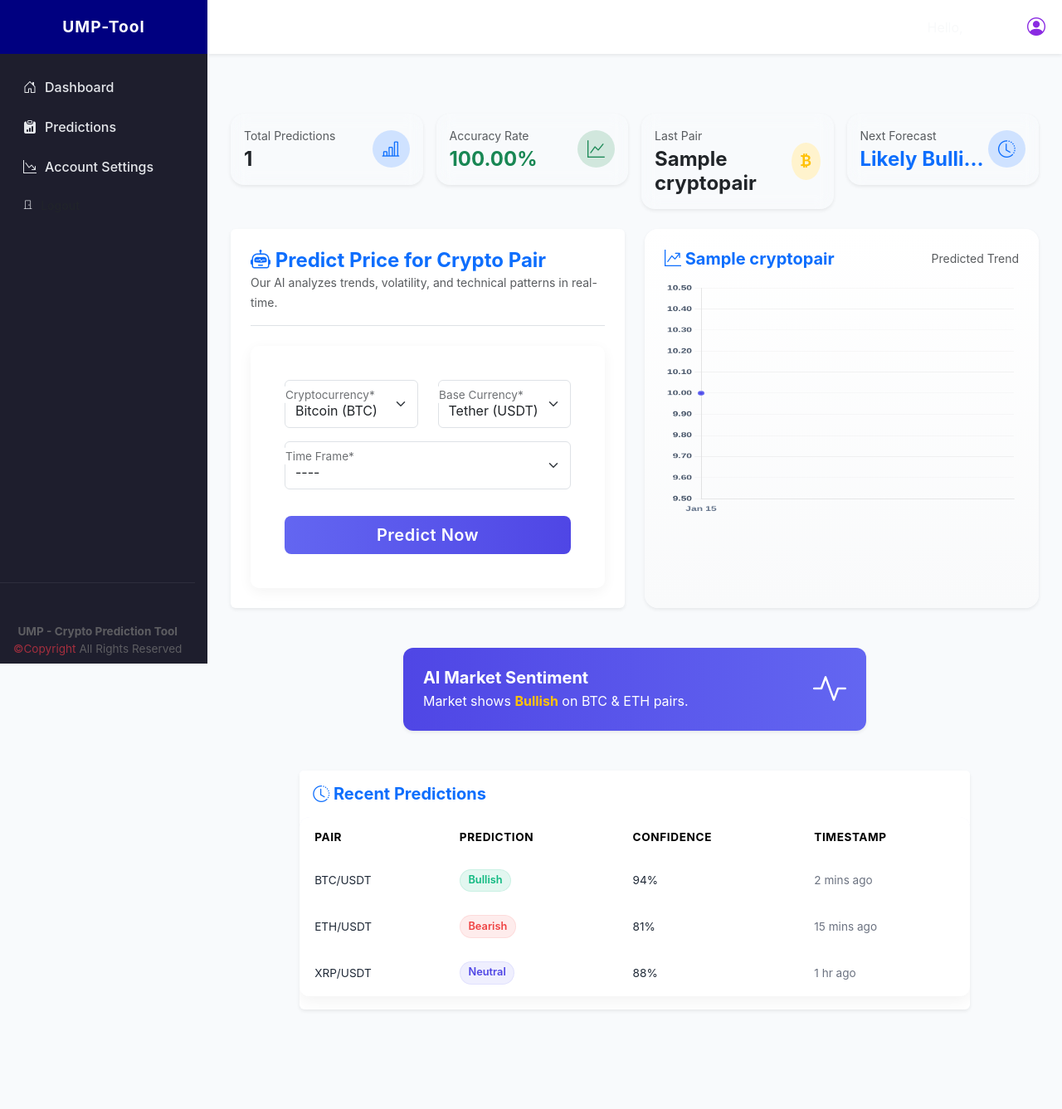
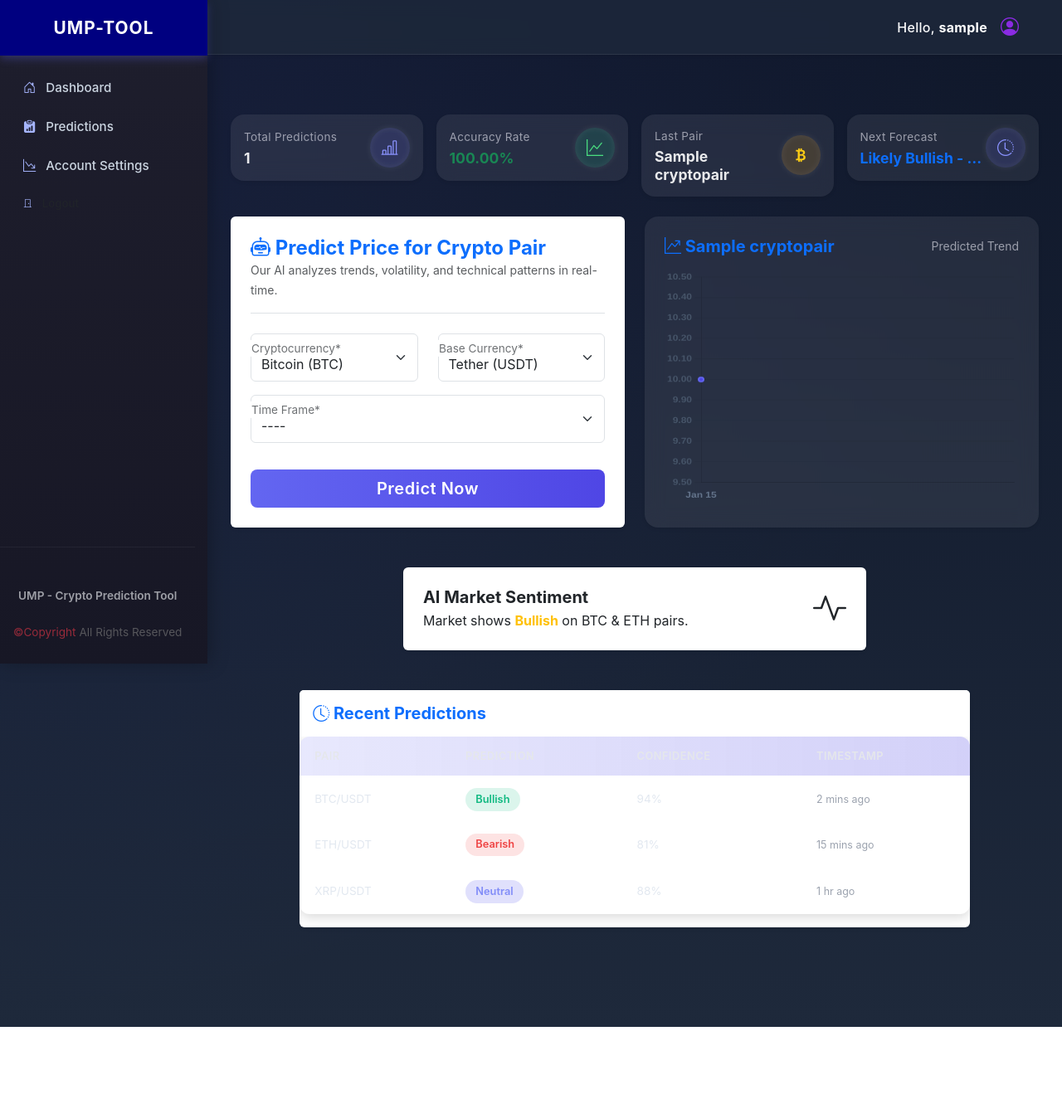
Before and after one commit to ndmichael/ump-crypto-predictor, a Django app: page /user/dashboard/ in a window 1280 px wide. Shown: the whole page at 83% size. After the commit the page ends 1238 px from the top, so only its background shows below. Run offline with Django 5.2, Linux system fonts and the light colour scheme; a user stored in the database is signed in; tables that the repository leaves empty hold one stand-in row (values such as "Sample post"); some libraries are stand-ins or nearby versions.

Commit message:
CSS Styled for the dashboard

```diff
--- a/users/static/users/css/account.css
+++ b/users/static/users/css/account.css
@@ -1,3 +1,8 @@
+/* ================================
+   🌙 UMP Dashboard — Clean CSS
+   ================================ */
+
+/* === ROOT COLORS === */
 :root {
   --primary: #4f46e5;
   --primary-dark: #3730a3;
@@ -9,115 +14,240 @@
   --text-color: #0f172a;
 }
 
-/* GENERAL RESET */
+/* === RESET === */
 body {
   background: var(--content-bg);
   color: var(--text-color);
-  font-family: 'Inter', sans-serif;
+  font-family: "Inter", sans-serif;
   margin: 0;
   padding: 0;
 }
 
-/* SIDEBAR */
+/* ================================
+   🧭 SIDEBAR — Modern Premium Look
+================================ */
 #sidebar {
   width: 250px;
   height: 100%;
   position: fixed;
   left: 0;
   top: 0;
-  background: var(--sidebar-bg);
+  background: linear-gradient(180deg, #1e1e2d 0%, #171725 100%);
   color: #e5e7eb;
   transition: all 0.3s ease;
   z-index: 100;
+  box-shadow: 4px 0 20px rgba(0, 0, 0, 0.25);
 }
 
+/* === LOGO AREA === */
 #sidebar .navbar-brand {
   display: block;
   text-align: center;
-  padding: 1.5rem 0;
+  padding: 1.4rem 0;
   font-weight: 700;
-  font-size: 1.2rem;
-  background: var(--primary);
-  color: #fff !important;
+  font-size: 1.3rem;
+  background: linear-gradient(90deg, #4f46e5, #6366f1);
+  color: #fff;
+  text-transform: uppercase;
   letter-spacing: 1px;
+  box-shadow: 0 4px 10px rgba(99, 102, 241, 0.3);
 }
 
+/* === NAV LINKS === */
 #sidebar ul {
   list-style: none;
   padding-left: 0;
+  margin-top: 1rem;
 }
 
 .nav-link {
   display: flex;
   align-items: center;
   padding: 12px 1.5rem;
-  color: #e5e7eb !important;
+  color: #cbd5e1;
   font-weight: 500;
+  font-size: 0.95rem;
   border-left: 4px solid transparent;
+  transition: background 0.2s ease, border-color 0.2s ease;
+  text-decoration: none;
+}
+
+.nav-link .bi {
+  margin-right: 12px;
+  font-size: 1.05rem;
+  color: #a5b4fc;
+}
+
+/* Active/hover state: clean, not flashy */
+.nav-link.active,
+.nav-link:hover {
+  background-color: #2a2a40;
+  color: #fff;
+  border-left: 4px solid var(--primary);
+}
+
+/* === Predict Button (Main Call-to-Action) === */
+.nav-link.nav-predict {
+  margin: 0.8rem 1rem;
+  background: linear-gradient(90deg, #4f46e5, #6366f1);
+  color: #fff;
+  border-radius: 8px;
+  border: none;
+  font-weight: 600;
+  padding: 10px 1.2rem;
+  display: flex;
+  align-items: center;
+  justify-content: flex-start;
+  box-shadow: 0 3px 10px rgba(79, 70, 229, 0.25);
+  transition: transform 0.1s ease-in-out;
+}
+
+.nav-link.nav-predict .bi {
+  color: #fff;
+  margin-right: 10px;
+  font-size: 1.1rem;
+}
+
+/* No color shift — just a subtle lift */
+.nav-link.nav-predict:hover {
+  transform: translateY(-1px);
+}
+
+/* === SIDEBAR FOOTER === */
+#sidebar .pt-lg-5 {
+  font-size: 0.85rem;
+  opacity: 0.65;
+  border-top: 1px solid rgba(255, 255, 255, 0.08);
+  padding: 1.2rem 1rem;
+  margin-top: auto;
+  text-align: center;
+  color: #a1a1aa;
+}
+
+#sidebar .pt-lg-5 strong {
+  display: block;
+  color: #e5e7eb;
+  font-weight: 600;
+  margin-bottom: 4px;
+}
+
+
+/* ================================
+   🧩 CONTENT WRAPPER (Enhanced)
+================================ */
+.content-wrapper {
+  padding-left: 250px;
+  min-height: 100vh;
+  background: linear-gradient(180deg, #0f172a 0%, #1e293b 100%);
+  color: #e2e8f0;
+  transition: all 0.3s ease;
+  position: relative;
+}
+
+/* Add gentle inner glow + depth */
+.content-wrapper::before {
+  content: "";
+  position: absolute;
+  inset: 0;
+  background: radial-gradient(
+    circle at top left,
+    rgba(99, 102, 241, 0.08),
+    transparent 70%
+  );
+  pointer-events: none;
+}
+
+/* ================================
+   🔹 NAVBAR (Polished)
+================================ */
+.content-wrapper .navbar {
+  background: rgba(30, 41, 59, 0.85);
+  backdrop-filter: blur(10px);
+  border-bottom: 1px solid rgba(255, 255, 255, 0.08);
+  box-shadow: 0 4px 12px rgba(0, 0, 0, 0.4);
+  padding: 1rem 2rem;
   transition: all 0.3s ease;
 }
 
-.nav-link .bi {
-  margin-right: 10px;
+/* Navbar hover glow (subtle premium) */
+.content-wrapper .navbar:hover {
+  background: rgba(30, 41, 59, 0.92);
+  box-shadow: 0 4px 16px rgba(99, 102, 241, 0.1);
 }
 
-.nav-link:hover,
-.nav-link.active {
-  background-color: var(--sidebar-hover);
-  color: #fff !important;
-  border-left: 4px solid var(--primary);
+/* ================================
+   🔹 NAVBAR TEXT & ELEMENTS
+================================ */
+.content-wrapper .navbar p,
+.content-wrapper .navbar h5,
+.content-wrapper .navbar a,
+.content-wrapper .navbar .nav-link {
+  color: #e2e8f0;
+  font-weight: 500;
+  letter-spacing: 0.3px;
+  transition: color 0.3s ease;
 }
 
-/* SIDEBAR FOOTER */
-#sidebar .pt-lg-5 {
-  font-size: 0.85rem;
-  opacity: 0.7;
-  border-top: 1px solid rgba(255, 255, 255, 0.1);
-  padding-top: 1.5rem;
+.content-wrapper .navbar p span {
+  color: #818cf8; /* subtle purple accent */
 }
 
-/* CONTENT AREA */
-.content-wrapper {
-  padding-left: 250px;
-  min-height: 100vh;
-  background: var(--content-bg);
-  transition: all 0.3s ease;
+.content-wrapper .navbar a:hover,
+.content-wrapper .navbar .nav-link:hover {
+  color: #a5b4fc;
 }
 
-.content-wrapper .navbar {
-  background: var(--navbar-bg);
-  box-shadow: 0 2px 8px rgba(0, 0, 0, 0.05);
+/* ================================
+   🔹 RESPONSIVE TWEAKS
+================================ */
+@media (max-width: 992px) {
+  .content-wrapper {
+    padding-left: 0;
+  }
+
+  .content-wrapper .navbar {
+    border-radius: 0;
+    padding: 1rem;
+  }
 }
 
-.content-wrapper .navbar p {
-  color: var(--text-color);
+
+/* ================================
+   📊 STAT CARD — Refined Dark Mode Premium
+================================ */
+.stat-card {
+  border-radius: 16px;
+  background: rgba(255, 255, 255, 0.08); /* slightly darker glass */
+  backdrop-filter: blur(12px);
+  border: 1px solid rgba(255, 255, 255, 0.08);
+  padding: 1.25rem 1.5rem;
+  transition: all 0.3s ease;
+  box-shadow: 0 4px 18px rgba(0, 0, 0, 0.25);
 }
 
-/* FORM CARD */
-form#crypto-form {
-  background: var(--card-bg);
-  border-radius: 10px;
-  padding: 2.5rem;
-  box-shadow: 0 4px 16px rgba(0, 0, 0, 0.05);
+.stat-card:hover {
+  transform: translateY(-4px);
+  background: rgba(255, 255, 255, 0.15);
+  box-shadow: 0 8px 24px rgba(0, 0, 0, 0.35);
+  border-color: rgba(99, 102, 241, 0.25);
 }
 
-form#crypto-form h4 {
-  color: var(--primary);
-  font-weight: 700;
-  border-bottom: 2px solid rgba(79, 70, 229, 0.2);
-  padding-bottom: 10px;
+/* text colors — visible on dark backgrounds */
+.stat-card p {
+  color: rgba(235, 235, 245, 0.6) !important;
+  font-size: 0.85rem;
+  margin-bottom: 0.25rem;
+  letter-spacing: 0.3px;
 }
 
-/* Dashboard Enhancements */
-.stat-card {
-  border-radius: 12px;
-  background: #fff;
-  transition: all 0.3s ease;
+.stat-card h4 {
+  color: rgba(255, 255, 255, 0.9);
+  font-weight: 600;
+  font-size: 1.1rem;
+  margin: 0;
 }
-.stat-card:hover {
-  transform: translateY(-4px);
-  box-shadow: 0 6px 16px rgba(0,0,0,0.08);
-}
+
+/* make icons softly luminous */
 .stat-icon {
   width: 48px;
   height: 48px;
@@ -125,228 +255,94 @@ form#crypto-form h4 {
   align-items: center;
   justify-content: center;
   border-radius: 50%;
-  font-size: 1.2rem;
+  font-size: 1.25rem;
+  box-shadow: inset 0 0 10px rgba(255, 255, 255, 0.08),
+              0 0 8px rgba(255, 255, 255, 0.08);
+}
+
+/* subtle glow tone for each color */
+.stat-icon.bg-primary-subtle {
+  background: rgba(99, 102, 241, 0.15) !important;
+  color: #8b93ff !important;
+}
+
+.stat-icon.bg-success-subtle {
+  background: rgba(16, 185, 129, 0.15) !important;
+  color: #4ade80 !important;
+}
+
+.stat-icon.bg-warning-subtle {
+  background: rgba(245, 158, 11, 0.15) !important;
+  color: #facc15 !important;
+}
+
+.stat-icon.bg-danger-subtle {
+  background: rgba(239, 68, 68, 0.15) !important;
+  color: #f87171 !important;
 }
 
 
-/* === STAT CARDS === */
-.stat-card {
-  background: rgba(255, 255, 255, 0.05);
-  border-radius: 1rem;
-  backdrop-filter: blur(10px);
-  transition: all 0.3s ease-in-out;
-  border: 1px solid rgba(255, 255, 255, 0.08);
+/* ================================
+   💠 AI INSIGHT CARD — Match Chart Style
+================================ */
+.ai-card {
+  background: rgba(255, 255, 255, 0.08);
+  backdrop-filter: blur(12px);
+  border-radius: 12px;
+  border: 1px solid rgba(255, 255, 255, 0.1);
+  box-shadow: 0 4px 18px rgba(0, 0, 0, 0.25);
+  transition: all 0.3s ease;
 }
 
-.stat-card:hover {
-  transform: translateY(-3px);
-  border-color: #6366f1;
-  box-shadow: 0 0 15px rgba(99, 102, 241, 0.2);
-}
-
-.stat-icon {
-  width: 45px;
-  height: 45px;
-  display: flex;
-  align-items: center;
-  justify-content: center;
-  border-radius: 50%;
-  font-size: 1.3rem;
-}
-
-/* === CUSTOM BUTTON === */
-.btn-custom {
-  background: linear-gradient(90deg, #6366f1, #4f46e5);
-  border: none;
-  border-radius: 8px;
-  color: #fff !important;
-  font-weight: 600;
-  letter-spacing: 0.5px;
-  transition: all 0.3s ease-in-out;
-}
-
-.btn-custom:hover {
-  background: linear-gradient(90deg, #4f46e5, #3b82f6);
-  transform: scale(1.03);
-  box-shadow: 0 4px 14px rgba(99, 102, 241, 0.3);
-}
-
-/* === CRYPTO FORM FIXED === */
-#crypto-form {
-  background: rgba(17, 25, 40, 0.75); /* darker glass */
-  backdrop-filter: blur(16px) saturate(180%);
-  -webkit-backdrop-filter: blur(16px) saturate(180%);
-  border: 1px solid rgba(255, 255, 255, 0.15);
-  border-radius: 16px;
-  color: #f3f4f6;
-  padding: 2rem;
-}
-
-/* === UNIVERSAL TABLE THEME (applies to all .table elements) === */
-
-/* Core table container */
-.table {
-  width: 100%;
-  border-collapse: separate;
-  border-spacing: 0;
-  background: #ffffff;
-  border-radius: 12px;
-  overflow: hidden;
-  box-shadow: 0 6px 18px rgba(0, 0, 0, 0.05);
-  transition: all 0.2s ease-in-out;
-}
-
-/* Header styling */
-.table thead {
-  background: linear-gradient(90deg, rgba(79,70,229,0.12), rgba(99,102,241,0.08));
-  border-bottom: 2px solid rgba(99, 102, 241, 0.5);
-}
-
-.table thead th {
-  font-weight: 700;
-  color: #000;
-  text-transform: uppercase;
-  letter-spacing: 0.6px;
-  font-size: 0.85rem;
-  padding: 14px 18px;
-  border: none !important;
+.ai-card:hover {
+  background: rgba(255, 255, 255, 0.14);
+  border-color: rgba(99, 102, 241, 0.25);
+  box-shadow: 0 8px 24px rgba(0, 0, 0, 0.35);
 }
 
 
-
-/* Body styling */
-.table tbody tr {
-  background: #fff;
-  transition: background 0.2s ease, transform 0.2s ease;
-}
-.table tbody tr:nth-child(odd) {
-  background: #fafafa;
-}
-.table tbody tr:hover {
-  background: rgb(99, 102, 241) !important;
-}
-
-.table td {
-  padding: 14px 18px;
-  border: none !important;
-  vertical-align: middle;
-  font-size: 0.85rem;
-  color: #1f2937;
-}
-
-/* Small text / timestamps */
-.table .small-muted {
-  font-size: 0.85rem;
-  color: #6b7280;
-}
-
-/* Table borders (optional subtle effect) */
-.table tr:last-child td {
-  border-bottom: none;
-}
-
-/* Badges: clean universal theme */
-.badge {
-  font-size: 0.8rem;
-  font-weight: 600;
-  padding: 0.4rem 0.6rem;
-  border-radius: 999px;
-  border: 1px solid transparent;
-}
-
-/* Consistent badge variants */
-.badge-success {
-  background: rgba(16, 185, 129, 0.12) !important;
-  color: #10b981 !important;
-  border-color: rgba(16, 185, 129, 0.12);
-}
-.badge-danger {
-  background: rgba(239, 68, 68, 0.1) !important;
-  color: #ef4444 !important;
-  border-color: rgba(239, 68, 68, 0.1);
-}
-.badge-warning {
-  background: rgba(250, 204, 21, 0.15) !important;
-  color: #ca8a04 !important;
-  border-color: rgba(250, 204, 21, 0.15);
-}
-.badge-info {
-  background: rgba(99, 102, 241, 0.1) !important;
-  color: #4f46e5 !important;
-  border-color: rgba(99, 102, 241, 0.1);
-}
-.badge-secondary {
-  background: rgba(107, 114, 128, 0.1) !important;
-  color: #374151 !important;
-  border-color: rgba(107, 114, 128, 0.1);
-}
-
-/* Responsive tables */
-.table-responsive {
-  border-radius: 12px;
-  overflow-x: auto;
-}
-
-/* Dark mode / glass backgrounds (if you ever use them) */
-[data-theme="dark"] .table {
-  background: rgba(30, 41, 59, 0.9);
-  color: #e5e7eb;
-  box-shadow: 0 4px 12px rgba(0,0,0,0.3);
-}
-[data-theme="dark"] .table thead {
-  background: rgba(79, 70, 229, 0.2);
-}
-[data-theme="dark"] .table tbody tr:hover {
-  background: rgba(99, 102, 241, 0.15);
-}
-[data-theme="dark"] .table td,
-[data-theme="dark"] .table th {
-  color: #e5e7eb;
-}
-
-
-/* === AI Insight Card === */
-
-.bg-gradient {
-  display: block;
-  min-height: 100px;
-  border-radius: 12px !important;
-  background: linear-gradient(90deg, #4F46E5, #6366F1) !important;
-  color: #fff !important; /* white text for visibility */
-  box-shadow: 0 6px 20px rgba(99, 102, 241, 0.25);
-}
-
-/* === CHART CARD (Fixed Hover + Animation) === */
+/* ================================
+   📈 CHART CARD — Premium Dark Mode
+================================ */
 .card.chart-card {
-  background: linear-gradient(180deg, #ffffff 0%, #f9fafb 100%);
+  background: rgba(255, 255, 255, 0.08);
+  backdrop-filter: blur(12px);
   border-radius: 1rem;
-  border: 1px solid rgba(99, 102, 241, 0.1);
-  box-shadow: 0 4px 10px rgba(0, 0, 0, 0.05);
+  border: 1px solid rgba(255, 255, 255, 0.1);
+  box-shadow: 0 4px 20px rgba(0, 0, 0, 0.25);
   padding: 1.5rem;
   height: 100%;
   transition: all 0.3s ease-in-out;
   opacity: 0;
   transform: translateY(20px);
   animation: fadeUp 0.8s ease-out forwards;
-  position: relative;
-  z-index: 0;
 }
 
-/* 🟣 Hover effect */
 .card.chart-card:hover {
-  transform: translateY(-6px);
-  box-shadow: 0 10px 25px rgba(99, 102, 241, 0.18);
-  border-color: rgba(99, 102, 241, 0.3);
+  transform: translateY(-4px);
+  background: rgba(255, 255, 255, 0.14);
+  border-color: rgba(99, 102, 241, 0.25);
+  box-shadow: 0 8px 24px rgba(0, 0, 0, 0.35);
 }
 
-/* Ensure the chart fits perfectly inside */
+/* header text colors */
+.chart-card h5 {
+  color: rgba(255, 255, 255, 0.9);
+}
+
+.chart-card .text-muted {
+  color: rgba(235, 235, 245, 0.6) !important;
+}
+
+/* Chart canvas adjustments */
 .card.chart-card canvas {
   width: 100% !important;
   height: 280px !important;
   display: block;
+  background: transparent;
 }
 
-/* Entry fade-up animation */
+/* animation */
 @keyframes fadeUp {
   from {
     opacity: 0;
@@ -359,39 +355,148 @@ form#crypto-form h4 {
 }
 
 
+/* ================================
+   🔘 BUTTONS
+================================ */
+.btn-custom {
+  background: linear-gradient(90deg, #6366f1, #4f46e5);
+  border: none;
+  border-radius: 8px;
+  color: #fff;
+  font-weight: 600;
+  letter-spacing: 0.5px;
+  transition: all 0.3s ease-in-out;
+}
 
-/* .card.shadow-sm.p-4.h-100 {
-  background: var(--card-bg);
+.btn-custom:hover {
+  background: linear-gradient(90deg, #4f46e5, #3b82f6);
+  transform: scale(1.03);
+  box-shadow: 0 4px 14px rgba(99, 102, 241, 0.3);
+}
+
+/* ================================
+   🧮 GLOBAL TABLE STYLE (Dashboard-wide)
+================================ */
+.table {
+  width: 100%;
+  border-collapse: separate;
+  border-spacing: 0;
+  background: rgba(255, 255, 255, 0.06);
+  backdrop-filter: blur(12px);
   border-radius: 12px;
-  box-shadow: 0 6px 14px rgba(0, 0, 0, 0.05);
-  transition: transform 0.3s ease;
+  overflow: hidden;
+  box-shadow: 0 4px 14px rgba(0, 0, 0, 0.15);
+  transition: all 0.2s ease-in-out;
 }
-.card.shadow-sm.p-4.h-100:hover {
-  transform: translateY(-4px);
-} */
+
+.table thead {
+  background: linear-gradient(90deg, rgba(99, 102, 241, 0.15), rgba(79, 70, 229, 0.25));
+  border-bottom: 1px solid rgba(99, 102, 241, 0.3);
+}
+
+.table thead th {
+  font-weight: 600;
+  color: #e5e7eb;
+  text-transform: uppercase;
+  letter-spacing: 0.5px;
+  font-size: 0.8rem;
+  padding: 14px 18px;
+  border: none;
+}
+
+.table tbody tr {
+  background: rgba(255, 255, 255, 0.04);
+  transition: background 0.2s ease, transform 0.2s ease;
+  color: #f1f5f9;
+}
+
+.table tbody tr:nth-child(odd) {
+  background: rgba(255, 255, 255, 0.03);
+}
+
+.table tbody tr:hover {
+  background: rgba(99, 102, 241, 0.2);
+  color: #fff;
+}
+
+.table td {
+  padding: 14px 18px;
+  border: none;
+  vertical-align: middle;
+  font-size: 0.85rem;
+  color: #e2e8f0;
+}
+
+/* === Badges === */
+.badge {
+  font-size: 0.8rem;
+  font-weight: 600;
+  padding: 0.4rem 0.7rem;
+  border-radius: 999px;
+  border: 1px solid transparent;
+  backdrop-filter: blur(6px);
+}
+
+.badge-success {
+  background: rgba(16, 185, 129, 0.15);
+  color: #10b981;
+}
+.badge-danger {
+  background: rgba(239, 68, 68, 0.15);
+  color: #ef4444;
+}
+.badge-warning {
+  background: rgba(250, 204, 21, 0.15);
+  color: #facc15;
+}
+.badge-info {
+  background: rgba(99, 102, 241, 0.2);
+  color: #818cf8;
+}
+.badge-secondary {
+  background: rgba(107, 114, 128, 0.15);
+  color: #d1d5db;
+}
+
+/* Subtle muted text */
+.small-muted {
+  color: #9ca3af;
+  font-size: 0.78rem;
+}
+
+/* Override Bootstrap defaults */
+.table,
+.table-responsive,
+.table > :not(caption) > * > * {
+  background-color: transparent !important;
+}
+
+/* Remove Bootstrap's default white background on table rows */
+.table-striped > tbody > tr:nth-of-type(odd) > * {
+  background-color: transparent !important;
+}
 
 
-canvas {
-  width: 100% !important;
-  height: 300px !important;
-}
 
-/* Gradient text utility */
+/* ================================
+   ✨ UTILITIES
+================================ */
 .text-gradient {
-  background: linear-gradient(90deg, #4F46E5, #6366F1);
+  background: linear-gradient(90deg, #4f46e5, #6366f1);
   -webkit-background-clip: text;
   -webkit-text-fill-color: transparent;
 }
 
-
-/* RESPONSIVE */
+/* ================================
+   📱 RESPONSIVE
+================================ */
 @media (max-width: 768px) {
   #sidebar {
     width: 0;
     overflow: hidden;
   }
   #sidebar.toggler {
-    width: 250px !important;
+    width: 250px;
   }
   .content-wrapper {
     padding-left: 0;
```
